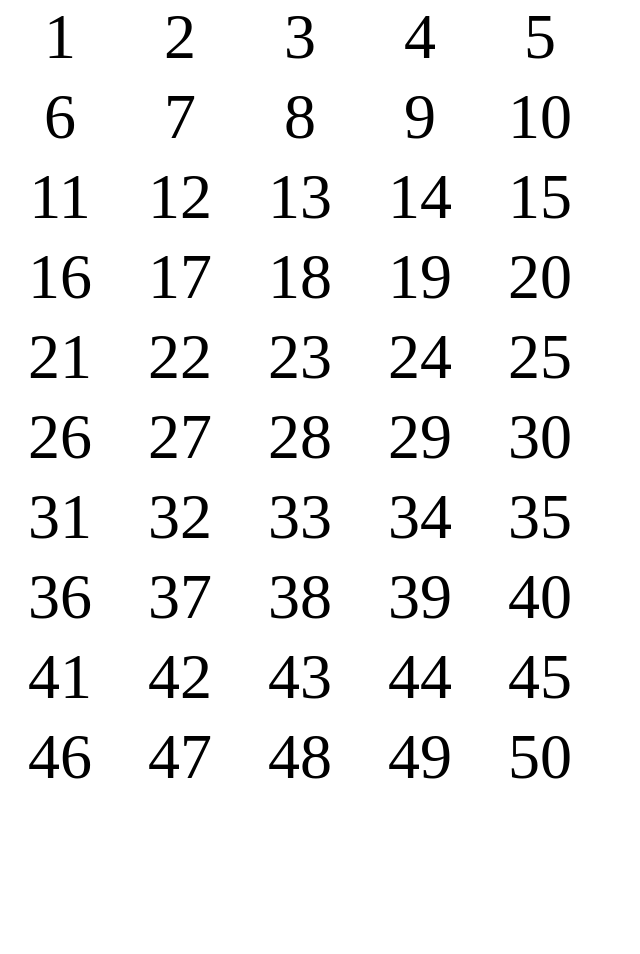
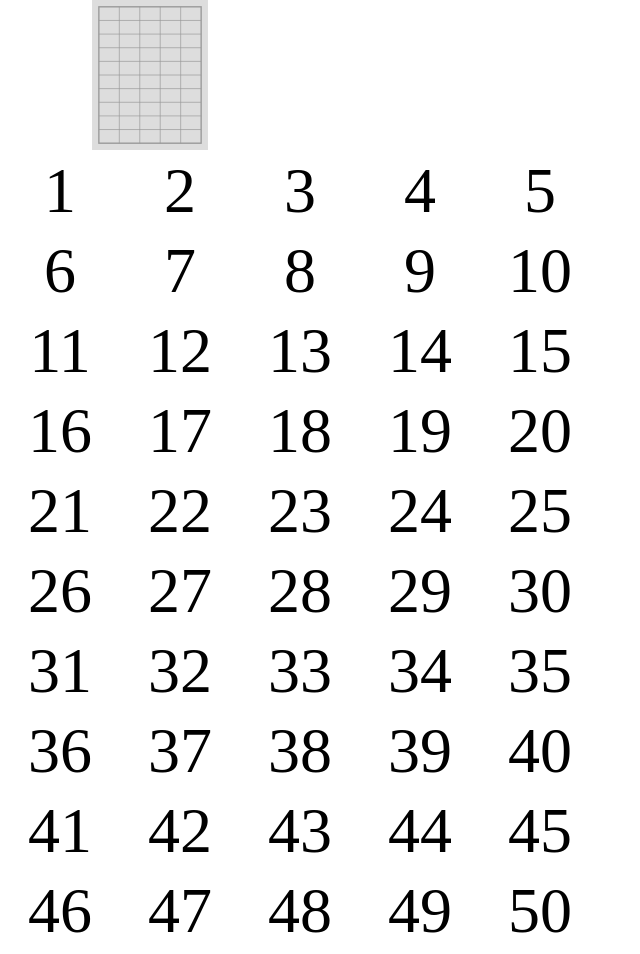
Before and after one commit to andrewcdudas/Barcoder, a plain HTML site: page printable.html in a window 1280 px wide. Shown: the whole page, without its empty margins (0-640 px from the left). Before the commit the page ends 800 px from the top, so only its background shows below. Drawn offline with Linux system fonts and the light colour scheme.

Commit message:
Add files via upload

```diff
--- a/printable.html
+++ b/printable.html
@@ -49,7 +49,7 @@
       margin: 0.5in;
     }
   </style>
-
+  <svg><use xlink:href="icons.svg#page-50"/></svg>
   <body>
     <div class="grid-container">
       <div class="label">1</div>
```
